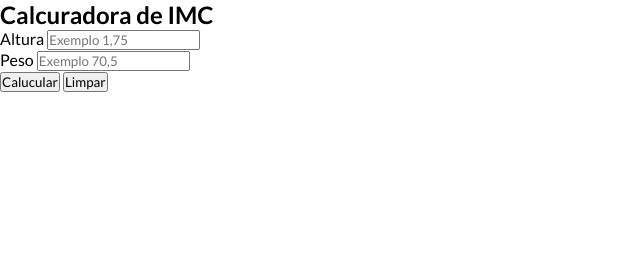
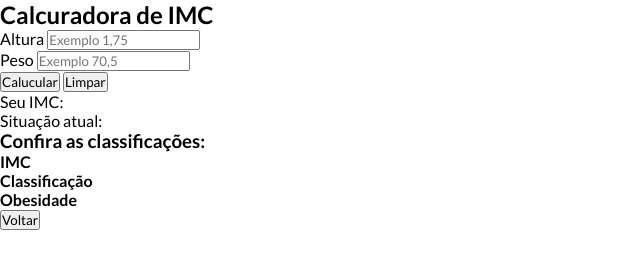
Before and after one commit to ricantony6/calculadora-imc, a plain HTML site: page index.html in a window 1280 px wide. Shown: the whole page, without its empty margins (0-640 px from the left). Drawn offline with Linux system fonts and the light colour scheme.

Commit message:
add tabela

```diff
--- a/index.html
+++ b/index.html
@@ -31,7 +31,19 @@
                 </div>
             </form>
         </div>
-
+        <div id="result-container">
+            <p id="imc-number">Seu IMC: <span></span></p>
+            <p id="imc-info">Situação atual: <span></span></p>
+            <h3>Confira as classificações:</h3>
+            <div id="imc-table">
+                <div id="table-header">
+                    <h4>IMC</h4>
+                    <h4>Classificação</h4>
+                    <h4>Obesidade</h4>
+                </div>
+            </div>
+            <button id="back-btn">Voltar</button>
+        </div>
     </div>
 
     <script src="./script.js" defer></script>
```
